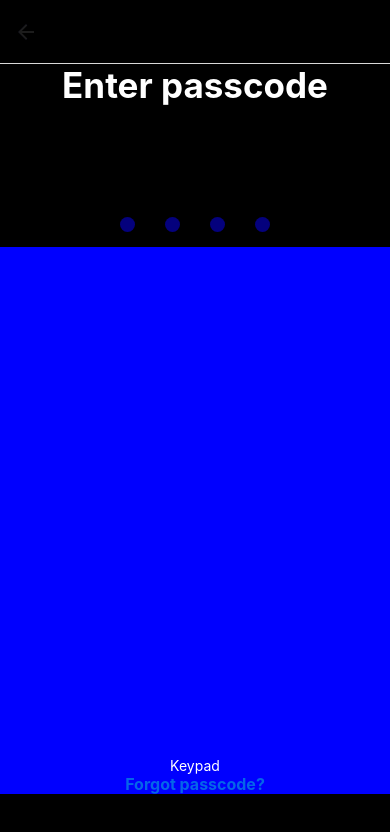
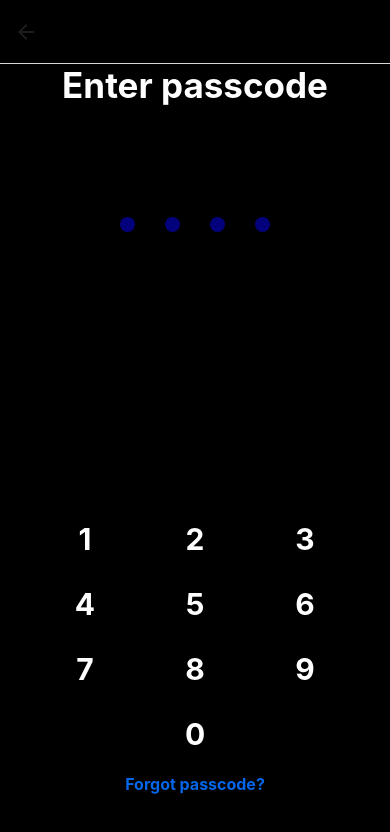
Before and after one commit to d4cho/revolut-clone, a React Native app: screen /EnterPasscode in a window 390 px wide. Shown: the top 832 px of the page. Built offline with nearby package versions, Linux system fonts and the light colour scheme.

Commit message:
enter passcode done

```diff
--- /dev/null
+++ b/components/molecules/Numpad.js
@@ -0,0 +1,116 @@
+import { Pressable, StyleSheet, Text, View } from 'react-native';
+import React from 'react';
+import { Ionicons } from '@expo/vector-icons';
+
+const Numpad = ({ handleNumPress, showDelete }) => {
+    return (
+        <View style={styles.container}>
+            <View style={styles.flexRow}>
+                <Pressable
+                    style={styles.pressable}
+                    onPress={() => handleNumPress('1')}
+                >
+                    <Text style={styles.num}>1</Text>
+                </Pressable>
+                <Pressable
+                    style={styles.pressable}
+                    onPress={() => handleNumPress('2')}
+                >
+                    <Text style={styles.num}>2</Text>
+                </Pressable>
+                <Pressable
+                    style={styles.pressable}
+                    onPress={() => handleNumPress('3')}
+                >
+                    <Text style={styles.num}>3</Text>
+                </Pressable>
+            </View>
+            <View style={styles.flexRow}>
+                <Pressable
+                    style={styles.pressable}
+                    onPress={() => handleNumPress('4')}
+                >
+                    <Text style={styles.num}>4</Text>
+                </Pressable>
+                <Pressable
+                    style={styles.pressable}
+                    onPress={() => handleNumPress('5')}
+                >
+                    <Text style={styles.num}>5</Text>
+                </Pressable>
+                <Pressable
+                    style={styles.pressable}
+                    onPress={() => handleNumPress('6')}
+                >
+                    <Text style={styles.num}>6</Text>
+                </Pressable>
+            </View>
+            <View style={styles.flexRow}>
+                <Pressable
+                    style={styles.pressable}
+                    onPress={() => handleNumPress('7')}
+                >
+                    <Text style={styles.num}>7</Text>
+                </Pressable>
+                <Pressable
+                    style={styles.pressable}
+                    onPress={() => handleNumPress('8')}
+                >
+                    <Text style={styles.num}>8</Text>
+                </Pressable>
+                <Pressable
+                    style={styles.pressable}
+                    onPress={() => handleNumPress('9')}
+                >
+                    <Text style={styles.num}>9</Text>
+                </Pressable>
+            </View>
+            <View style={styles.flexRow}>
+                <Pressable style={styles.pressable}></Pressable>
+                <Pressable
+                    style={styles.pressable}
+                    onPress={() => handleNumPress('0')}
+                >
+                    <Text style={styles.num}>0</Text>
+                </Pressable>
+                {showDelete ? (
+                    <Pressable
+                        style={styles.pressable}
+                        onPress={() => handleNumPress('delete')}
+                    >
+                        <Ionicons name='arrow-back' size={35} color='white' />
+                    </Pressable>
+                ) : (
+                    <Pressable style={styles.pressable}></Pressable>
+                )}
+            </View>
+        </View>
+    );
+};
+
+export default Numpad;
+
+const styles = StyleSheet.create({
+    container: {
+        justifyContent: 'center',
+        alignItems: 'center',
+    },
+    flexRow: {
+        flexDirection: 'row',
+    },
+    pressable: {
+        width: 80,
+        height: 50,
+        justifyContent: 'center',
+        alignItems: 'center',
+        borderWidth: 1,
+        marginLeft: 15,
+        marginRight: 15,
+        marginBottom: 15,
+    },
+    num: {
+        fontSize: 30,
+        fontWeight: 'bold',
+        color: '#fff',
+    },
+});
--- a/components/views/EnterPasscodeView.js
+++ b/components/views/EnterPasscodeView.js
@@ -1,13 +1,46 @@
 import React, { useState } from 'react';
-import { StyleSheet, Text, View } from 'react-native';
+import { Pressable, StyleSheet, Text, View } from 'react-native';
+import Numpad from '../molecules/Numpad';
 
 const EnterPasscodeView = () => {
     const [passcode, setPasscode] = useState(['', '', '', '']);
+
+    const handleNumPress = (num) => {
+        let newPasscode = [...passcode];
+
+        if (num === 'delete') {
+            for (let i = newPasscode.length - 1; i >= 0; i--) {
+                if (newPasscode[i]) {
+                    newPasscode[i] = '';
+                    break;
+                }
+            }
+        } else {
+            for (let i = 0; i < newPasscode.length; i++) {
+                if (!newPasscode[i]) {
+                    newPasscode[i] = num;
+                    break;
+                }
+            }
+        }
+
+        setPasscode(newPasscode);
+    };
 
     return (
         <View style={styles.container}>
             <View style={styles.topWrapper}>
                 <Text style={styles.header}>Enter passcode</Text>
+
+                <View style={{ flexDirection: 'row' }}>
+                    {passcode.map((item, idx) => {
+                        return (
+                            <Text key={idx} style={styles.header}>
+                                {item}
+                            </Text>
+                        );
+                    })}
+                </View>
 
                 <View style={styles.dotsWrapper}>
                     {passcode.map((code, idx) => {
@@ -29,7 +62,12 @@ const EnterPasscodeView = () => {
             </View>
 
             <View style={styles.bottomWrapper}>
-                <Text style={{ color: '#fff' }}>Keypad</Text>
+                <View style={styles.numpadWrapper}>
+                    <Numpad
+                        handleNumPress={handleNumPress}
+                        showDelete={passcode.join('')}
+                    />
+                </View>
 
                 <Text style={styles.forgot}>Forgot passcode?</Text>
             </View>
@@ -58,7 +96,6 @@ const styles = StyleSheet.create({
         flex: 3,
         justifyContent: 'flex-end',
         alignItems: 'center',
-        backgroundColor: 'blue',
     },
     header: {
         color: '#fff',
@@ -80,4 +117,10 @@ const styles = StyleSheet.create({
         fontSize: 16,
         fontWeight: 'bold',
     },
+    numpadWrapper: {
+        backgroundColor: '#000',
+        width: '100%',
+        justifyContent: 'center',
+        alignItems: 'center',
+    },
 });
--- a/package.json
+++ b/package.json
@@ -24,7 +24,8 @@
     "react-native-reanimated-carousel": "^3.3.0",
     "react-native-safe-area-context": "4.4.1",
     "react-native-screens": "~3.18.0",
-    "react-native-web": "~0.18.9"
+    "react-native-web": "~0.18.9",
+    "@expo/vector-icons": "^13.0.0"
   },
   "devDependencies": {
     "@babel/core": "^7.12.9",
```
Also changed, not shown: 1 other file (tests, documents, lock files or other folders).
